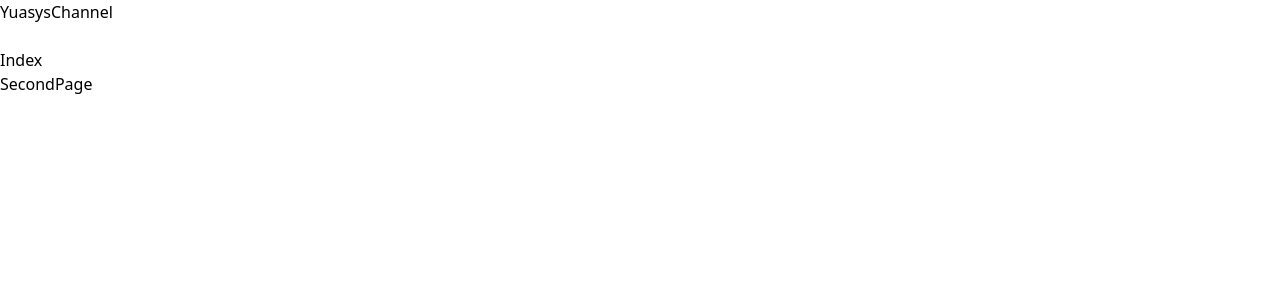
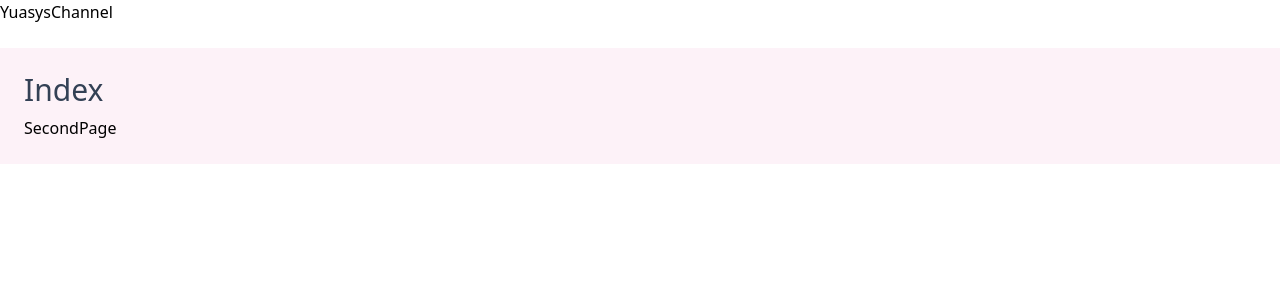
Before and after one commit to yuasys/nuxt-sample, a Nuxt app: page / in a window 1280 px wide. Shown: the top 300 px of the page. Built offline with nearby package versions, Linux system fonts and the light colour scheme.

Commit message:
modified:   tailwind.config.js

```diff
--- a/tailwind.config.js
+++ b/tailwind.config.js
@@ -3,7 +3,7 @@ module.exports = {
   content: [
     "./components/**/*.{js,vue,ts}",
     "./layouts/**/*.vue",
-    "./pages/**.*.vue",
+    "./pages/**/*.vue",
     "./plugins/**.*{js,ts}",
     "./nuxt.config.{js,ts}",
     "./app.vue",
```
